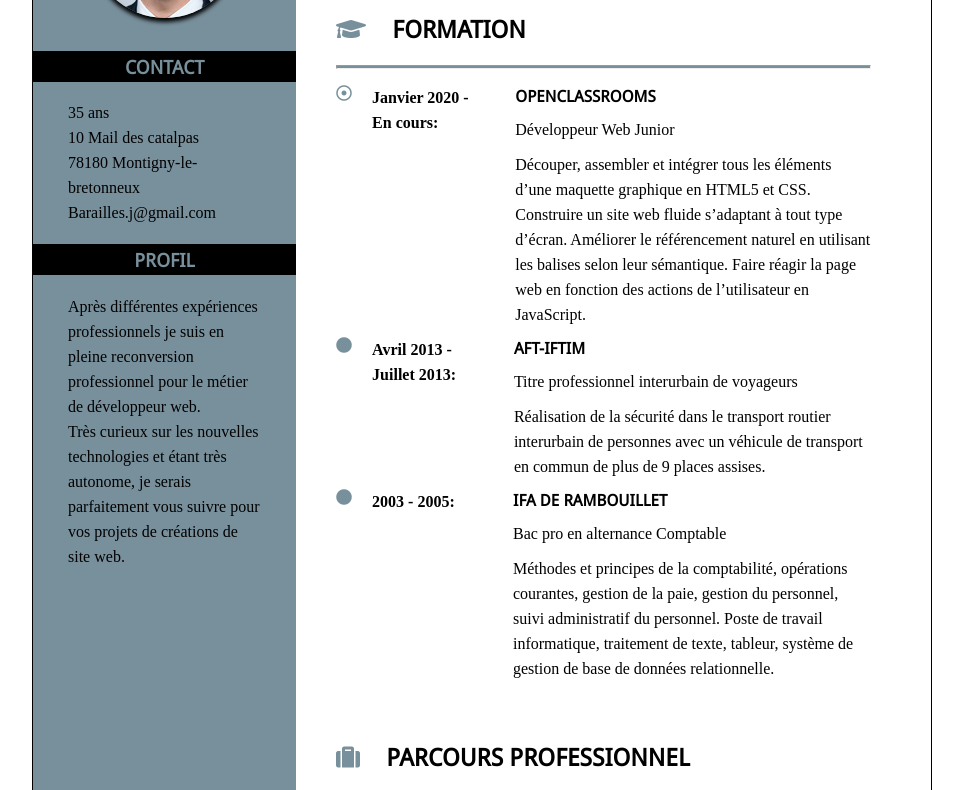
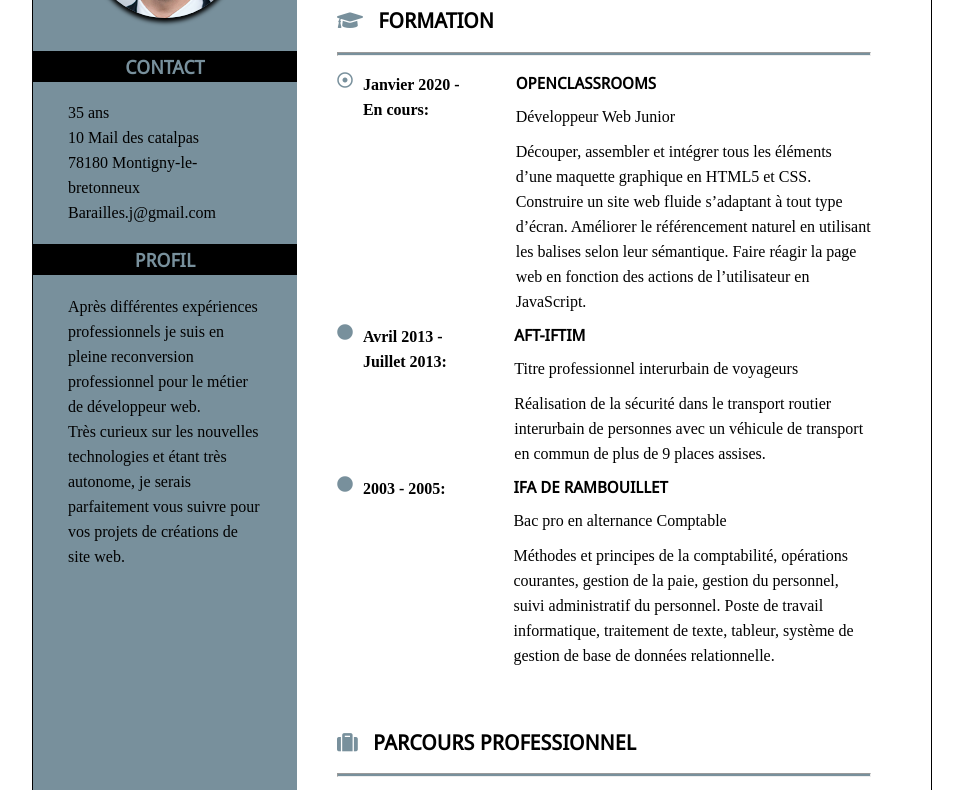
Before and after one commit to Barailles/CV, a plain HTML site: page index.html in a window 1280 px wide. Shown: the part 163-953 px from the top of the page, without its empty margins (158-1121 px from the left). Drawn offline with Linux system fonts and the light colour scheme.

Commit message:
modif samedi

```diff
--- a/index.html
+++ b/index.html
@@ -3,6 +3,9 @@
     <head>
         <meta charset="utf-8" />
         <meta name="viewport" content="width=device-width, initial-scale=1.0" >
+        <meta name="keywords" content="Barailles, Développeur web, OPENCLASSROOMS, cv">
+        <meta name="description" content="Cv de Barailles Julien - Développeur Web freelance pour la création de votre site web">
+        <meta name="author" content="Barailles julien">
         <link rel="stylesheet" href="style.css" >
         <link rel="stylesheet" href="https://use.fontawesome.com/releases/v5.1.0/css/all.css" integrity="sha384-lKuwvrZot6UHsBSfcMvOkWwlCMgc0TaWr+30HWe3a4ltaBwTZhyTEggF5tJv8tbt" crossorigin="anonymous">
         <title>Julien Barailles CV</title>
--- a/style.css
+++ b/style.css
@@ -28,7 +28,10 @@ aside
     background-color: #78909C ;
 
 }
-
+h2
+{
+    font-size: 1.3EM
+}
 img
 {
     margin: 30px 0px 10px 0px;
@@ -103,7 +106,7 @@ header h2 /* Développeur web freelance */
 .fa-circle, .fa-dot-circle, .fa-suitcase, .fa-pen, .fa-graduation-cap /* picto main block */
 {
     color: #78909C;
-    margin: 0px 20px 0px 0px;
+    margin: 0px 10px 0px 0px;
 
 }
 
```
